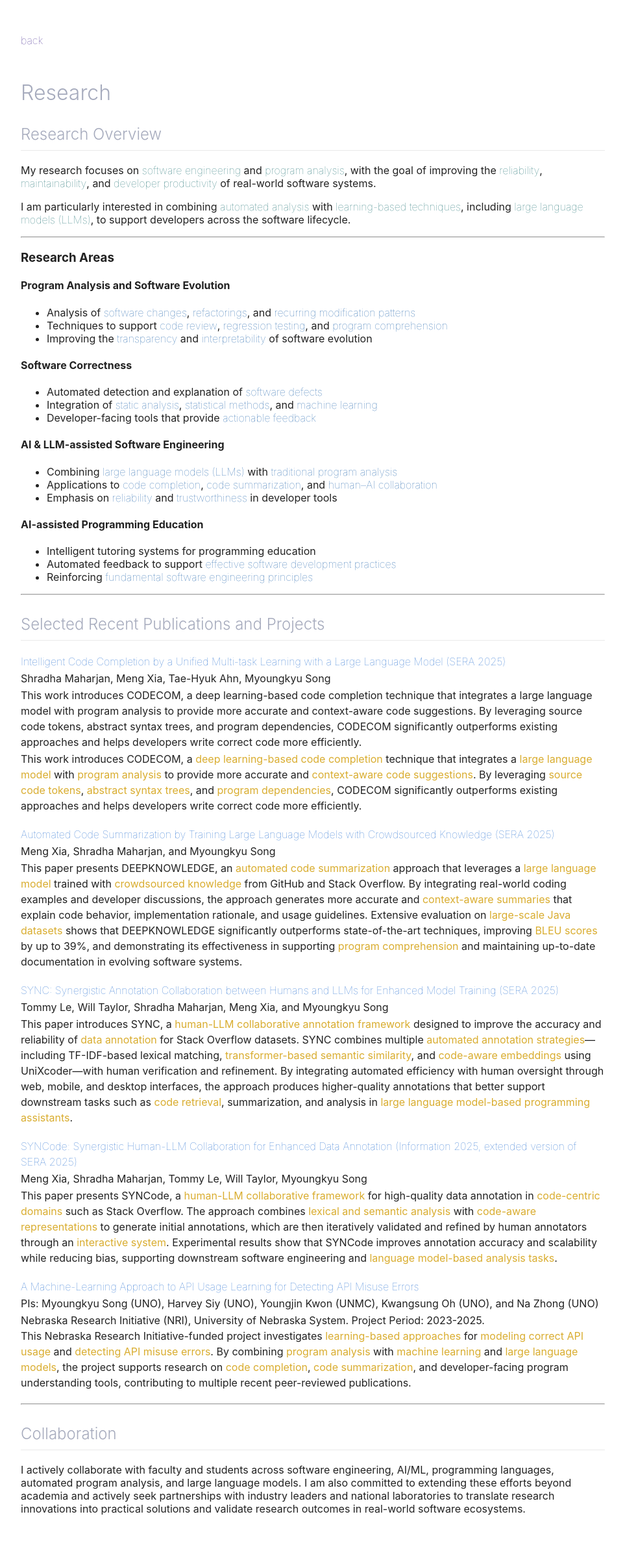
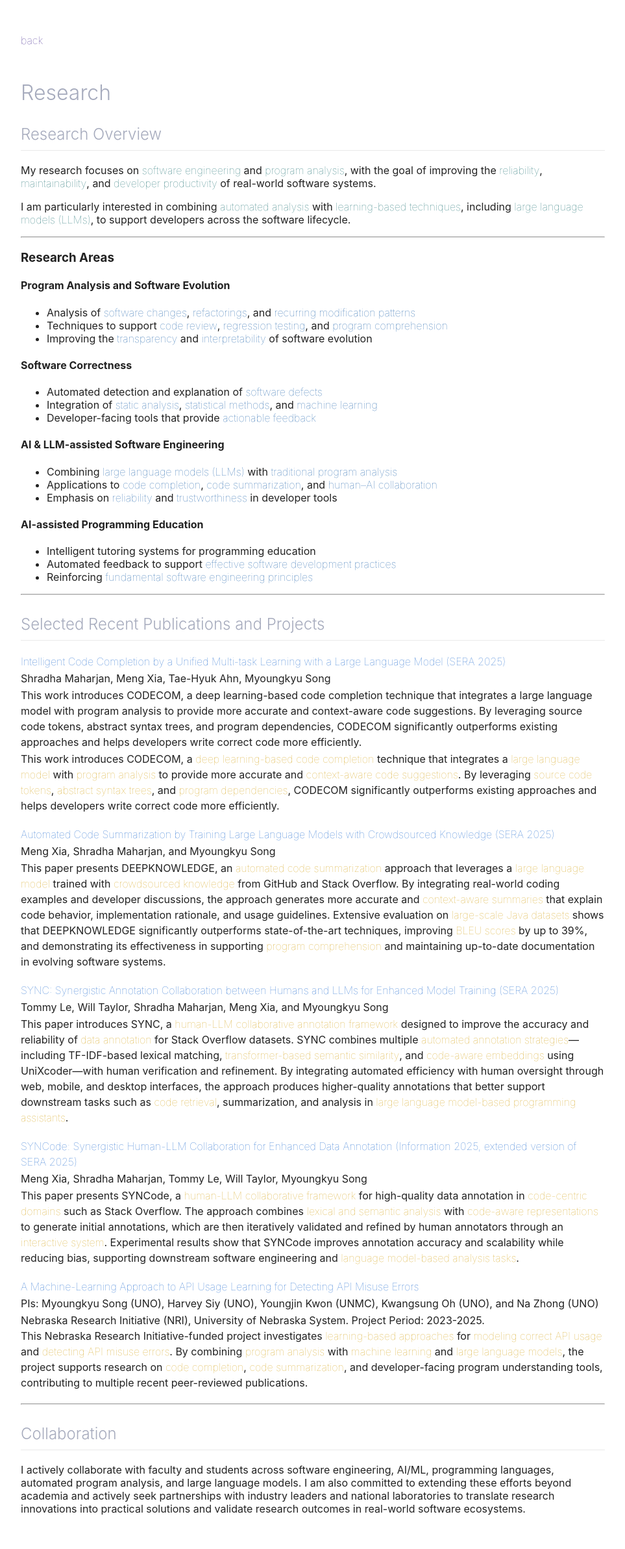
Before and after one commit to unose/unose.github.io, a Jekyll site: the page built from research.md, in a window 1280 px wide. Shown: the whole page at 65% size, without its empty margins (158-1121 px from the left). Built offline with Jekyll 4.4.1, drawn with Linux system fonts in a browser that asks for light colours.

Commit message:
2026-01-01 02:37
Updated

```diff
--- a/_layouts/default.html
+++ b/_layouts/default.html
@@ -44,6 +44,7 @@
 
             .pub-summary .highlight {
                 color: #d5a419;
+                font-weight: 100;
                 opacity: 0.9;
             }
             /* Color for Research Area Keywords */
```
